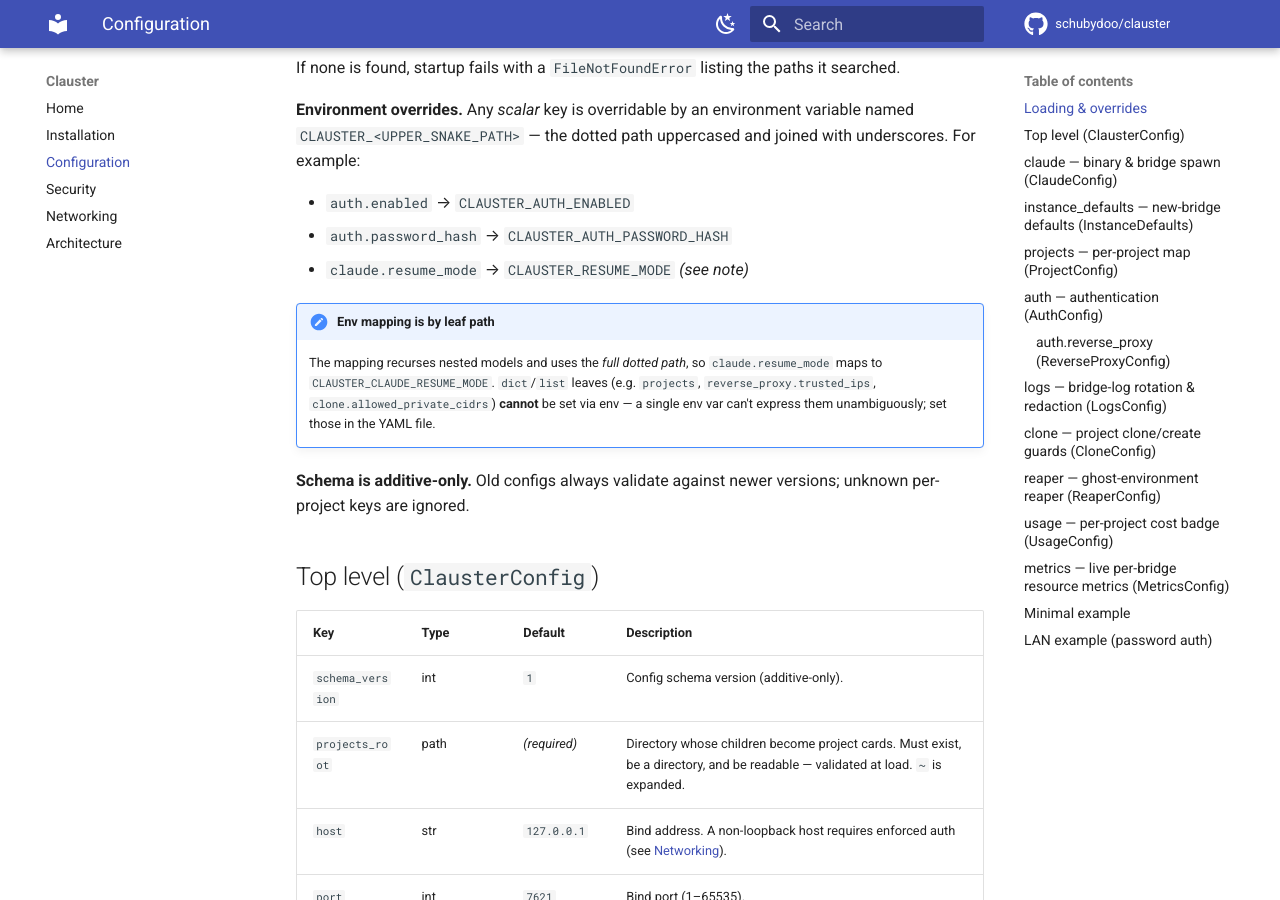
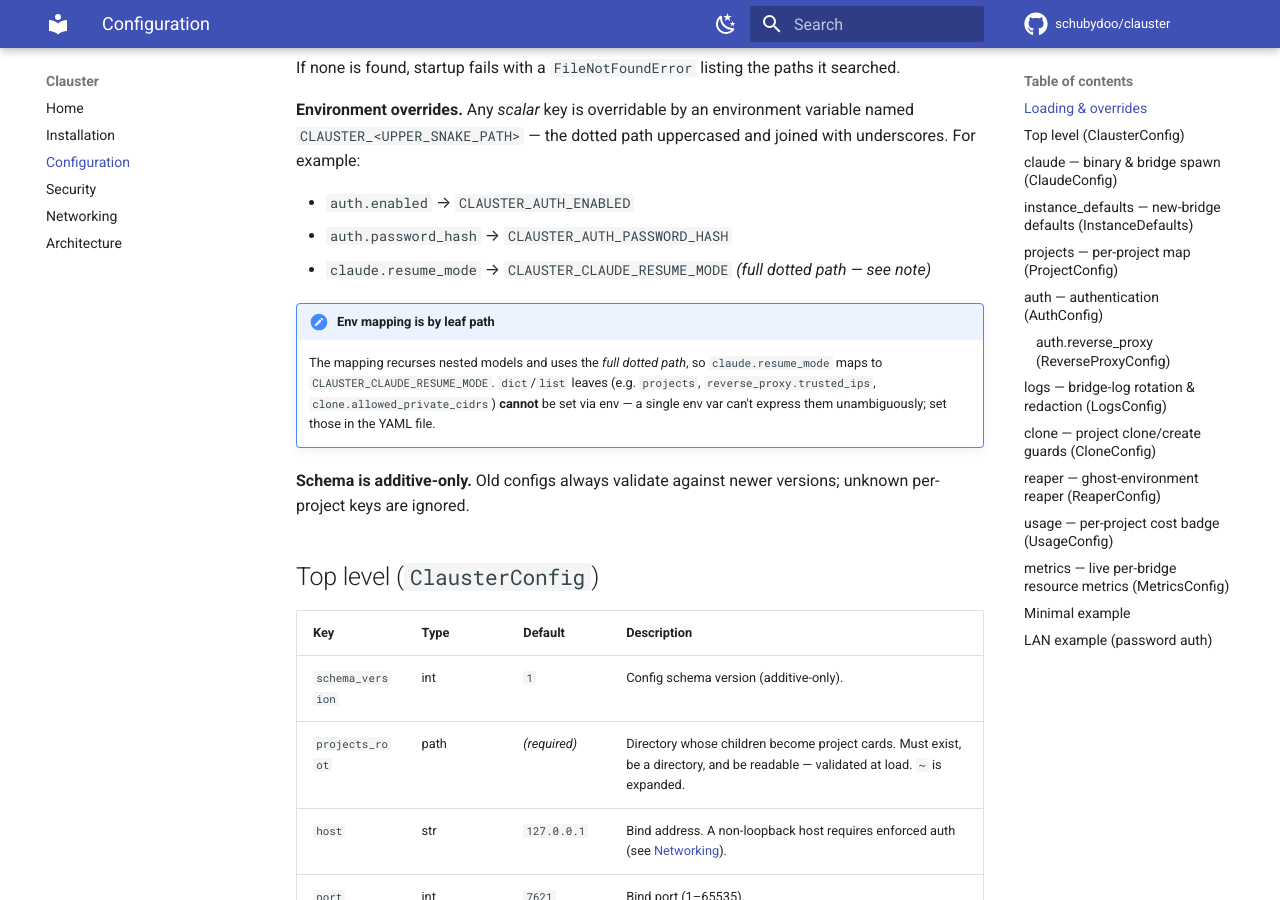
Before and after one commit to schubydoo/clauster, an MkDocs documentation site: the page built from docs/configuration.md, in a window 1280 px wide and 900 px high, scrolled down 476 px. Built offline with MkDocs 1.6.1 and Material for MkDocs 9.7.7, drawn with Linux system fonts in a browser that asks for light colours; comment, search, counter and statistics services are not loaded.

Commit message:
docs: fix inconsistent env-var name for claude.resume_mode
Addresses CodeRabbit on #176 — the example showed `CLAUSTER_RESUME_MODE` while
the note (correctly) documents the full dotted-path mapping
`CLAUSTER_CLAUDE_RESUME_MODE`. Make the example match the convention.

Co-Authored-By: Claude Opus 4.8 <noreply@anthropic.com>

```diff
--- a/docs/configuration.md
+++ b/docs/configuration.md
@@ -23,7 +23,7 @@ joined with underscores. For example:
 
 - `auth.enabled` → `CLAUSTER_AUTH_ENABLED`
 - `auth.password_hash` → `CLAUSTER_AUTH_PASSWORD_HASH`
-- `claude.resume_mode` → `CLAUSTER_RESUME_MODE` *(see note)*
+- `claude.resume_mode` → `CLAUSTER_CLAUDE_RESUME_MODE` *(full dotted path — see note)*
 
 !!! note "Env mapping is by leaf path"
     The mapping recurses nested models and uses the *full dotted path*, so
```
